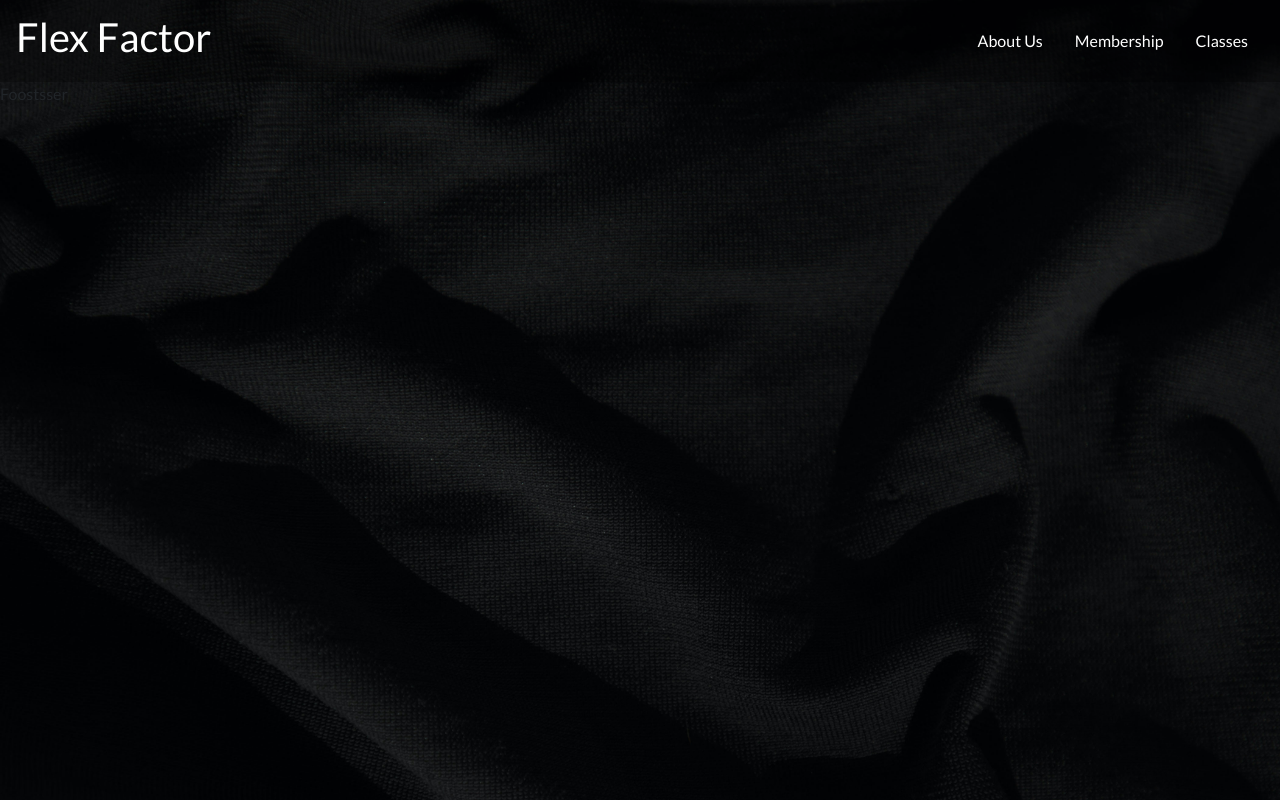
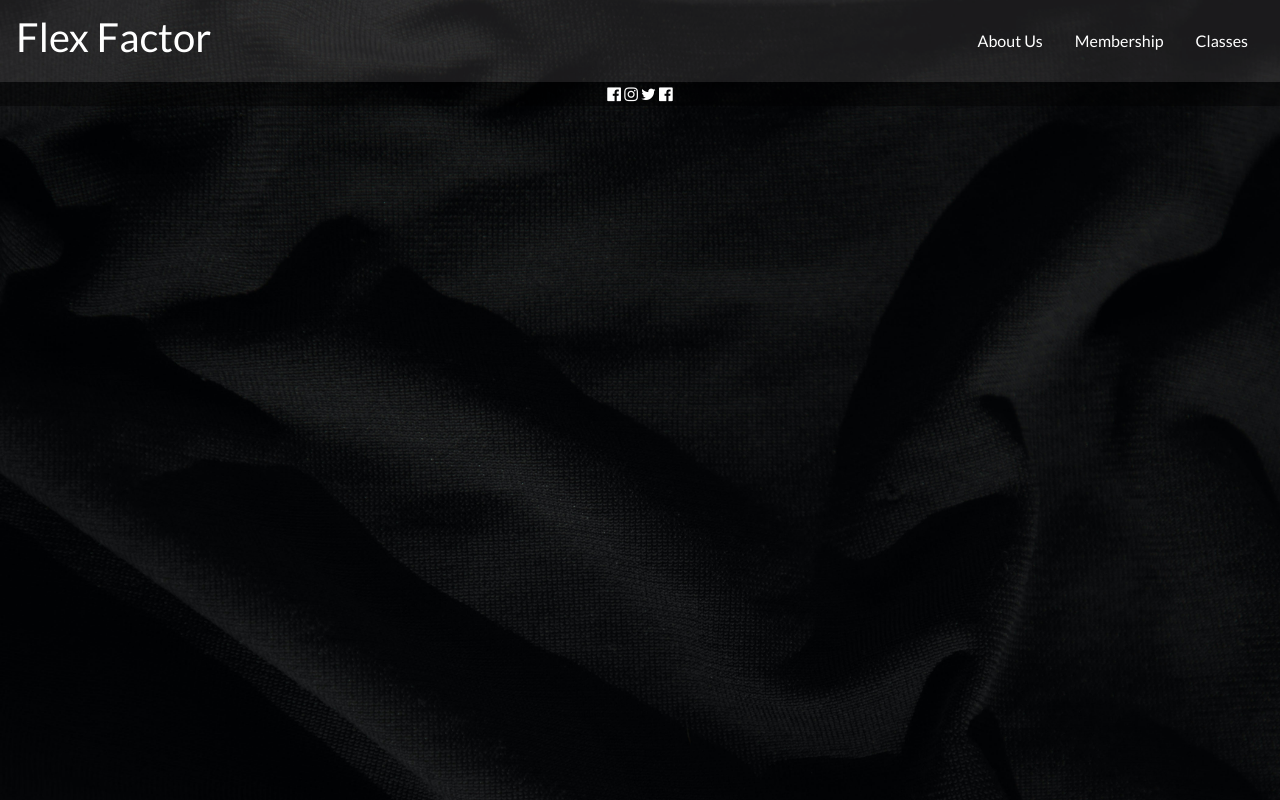
Before and after one commit to TailorBird93/Flex-Factor, a plain HTML site: page flex-factor/html/about.html in a window 1280 px wide. Drawn offline with nearby package versions, Linux system fonts and the light colour scheme; some icons are missing.

Commit message:
fix uniform icon stylesheet links in all html files

```diff
--- a/flex-factor/assets/css/styles.css
+++ b/flex-factor/assets/css/styles.css
@@ -13,14 +13,18 @@ body{
     display: flex;
     flex-direction: column;
 }
+/* Navbar styling */
 .navbar{
     display: flex;
-    background-color: rgb(0, 0, 0, .3);
+    background-color: rgba(97, 93, 93, 0.267);
     b
 }
+
 .navbar-links{
     display: flex;
 }
+/* Footer Styling */
+
 
 /* Links Styling */
 a:link {
--- a/flex-factor/html/about.html
+++ b/flex-factor/html/about.html
@@ -4,15 +4,17 @@
         <meta charset="UTF-8">
         <meta name="viewport" content="width=device-width, initial-scale=1.0">
         <title>Flex Factor</title>
-        <link rel="stylesheet" href="../assets/css/styles.css">
+        <link rel="stylesheet" href="/flex-factor/assets/css/styles.css">
         <!-- Google fonts -->
         <link rel="preconnect" href="https://fonts.googleapis.com">
-    <link rel="preconnect" href="https://fonts.gstatic.com" crossorigin>
-    <link href="https://fonts.googleapis.com/css2?family=Lato:ital,wght@0,300;0,400;0,700;1,300;1,400;1,700&display=swap" rel="stylesheet">
-         <!-- Material Icons -->
-        <link rel="stylesheet" href="https://fonts.googleapis.com/css2?family=Material+Symbols+Outlined:opsz,wght,FILL,GRAD@20..48,100..700,0..1,-50..200" />
-        <link rel="stylesheet" href="https://cdn.jsdelivr.net/npm/bootstrap@4.5.3/dist/css/bootstrap.min.css" integrity="sha384-TX8t27EcRE3e/ihU7zmQxVncDAy5uIKz4rEkgIXeMed4M0jlfIDPvg6uqKI2xXr2" crossorigin="anonymous">
-      </head>
+        <link rel="preconnect" href="https://fonts.gstatic.com" crossorigin>
+        <link href="https://fonts.googleapis.com/css2?family=Lato:ital,wght@0,300;0,400;0,700;1,300;1,400;1,700&display=swap" rel="stylesheet">
+         <!-- Font Awesome Icons -->
+         <link rel="stylesheet" href="https://fonts.googleapis.com/css2?family=Material+Symbols+Outlined:opsz,wght,FILL,GRAD@20..48,100..700,0..1,-50..200" />
+         <link rel="stylesheet" href="https://cdn.jsdelivr.net/npm/bootstrap@4.5.3/dist/css/bootstrap.min.css" integrity="sha384-TX8t27EcRE3e/ihU7zmQxVncDAy5uIKz4rEkgIXeMed4M0jlfIDPvg6uqKI2xXr2" crossorigin="anonymous">
+         <link href="//netdna.bootstrapcdn.com/twitter-bootstrap/2.3.2/css/bootstrap-combined.no-icons.min.css" rel="stylesheet">
+         <link href="//netdna.bootstrapcdn.com/font-awesome/4.7.0/css/font-awesome.css" rel="stylesheet">
+    </head>
 <body>
     <body>
         <nav class="navbar">
@@ -26,7 +28,15 @@
           </div>
         </nav>
 
-        <footer class="footer">Foostsser</footer>
+        <footer class="text-center" style="background-color: rgba(0, 0, 0, 0.411);">
+            <div class="footer-links">
+                <a href="https:www.facebook.com" target="_blank"><i class="fa fa-facebook-official"></i></a>
+                <a href="https:www.facebook.com" target="_blank"><i class="fa fa-instagram"></i></a>
+                <a href="https:www.facebook.com" target="_blank"><i class="fa fa-twitter"></i></a>
+                <a href="https:www.facebook.com" target="_blank"><i class="fa fa-facebook-official"></i></a>
+            </div>
+        </footer>
+
     </body>
 </body>
 </html>
```
Also changed, not shown: flex-factor/html/classes.html (+16 -7 lines), flex-factor/html/membership.html (+16 -7 lines), flex-factor/index.html (+13 -3 lines).
